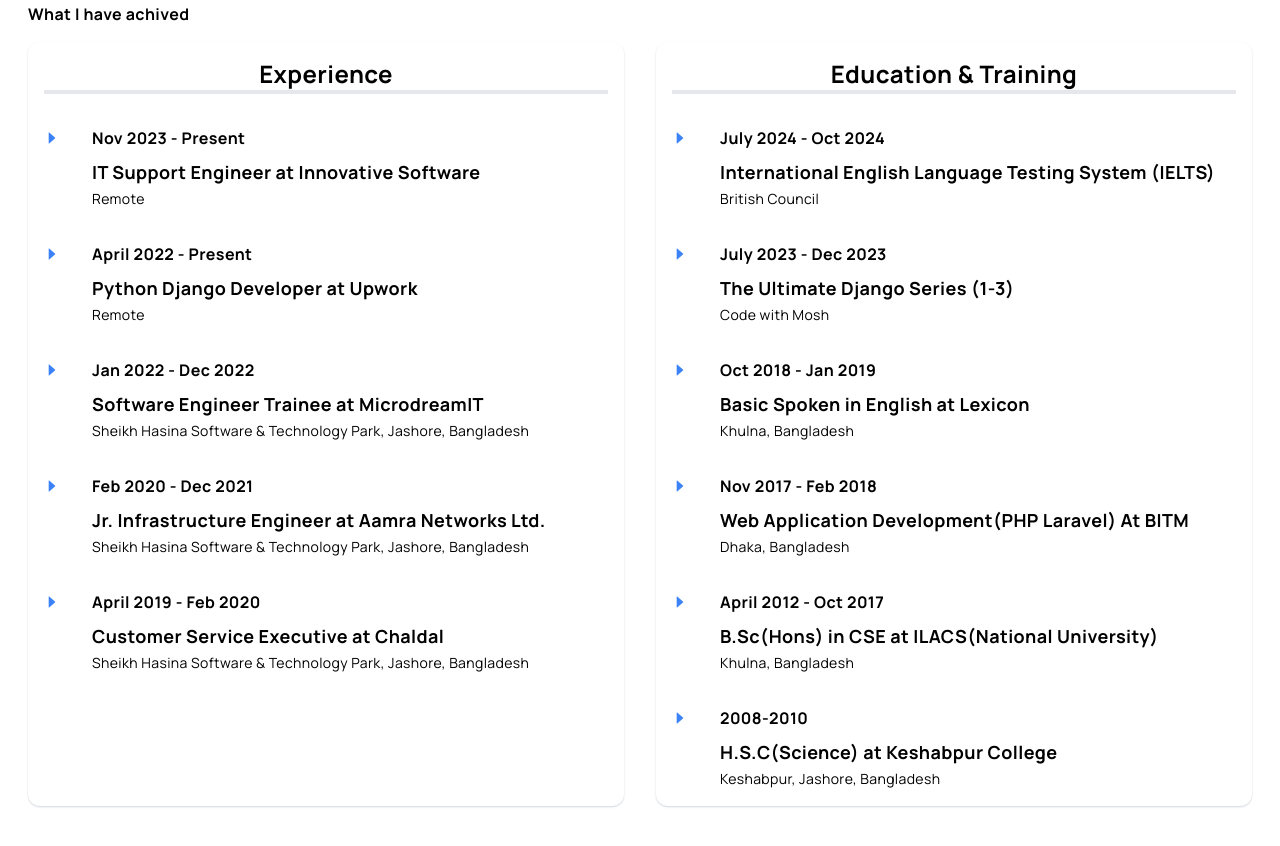
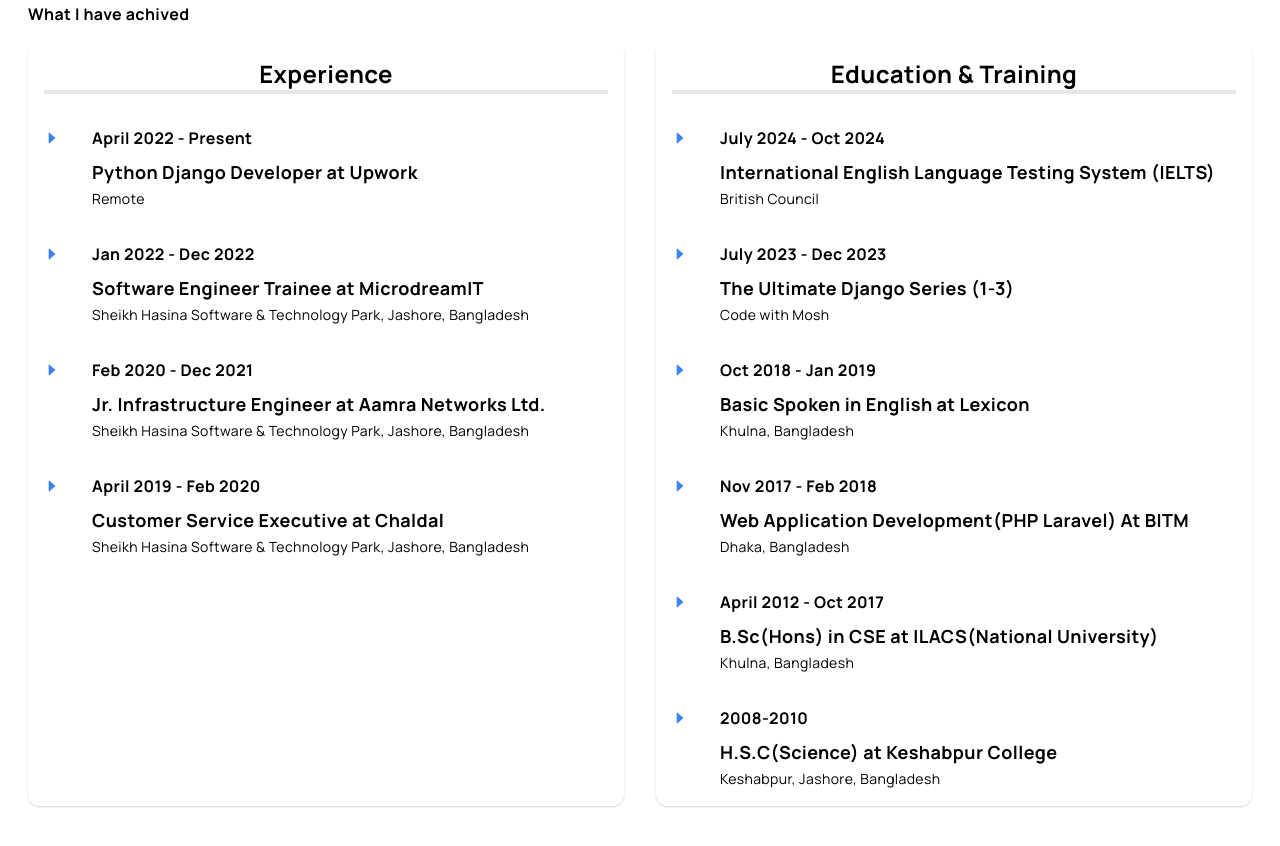
Before and after one commit to mushfiqur-rahman/portfolio, a Next.js app: page / in a window 1280 px wide. Shown: the part 4820-5666 px from the top of the page. Built offline with nearby package versions, Linux system fonts and the light colour scheme.

Commit message:
exp less

```diff
--- a/components/EduExp.jsx
+++ b/components/EduExp.jsx
@@ -37,26 +37,6 @@ const EduExp = () => {
               <div className="col-span-3 lg:col-span-2 w-full h-full shadow-sm shadow-gray-300 rounded-xl p-4">
                 <h2 className="text-center text-2xl border-b-4">Experience</h2>
 
-                {/* Experience Item  */}
-                <Section>
-                  <div className="flex mt-8 md:pl-18">
-                    <div className="mt-1 flex">
-                      <AiFillCaretRight className=" text-blue-500 md:block" />
-                      <div className="md:-mt-1 md:pl-8">
-                        <span className="block font-bold dark:text-slate-200">
-                          Nov 2023 - Present
-                        </span>
-                        <span className="pt-2 block text-lg font-bold">
-                          IT Support Engineer at{" "}
-                          <span className="capitalize">
-                            Innovative Software{" "}
-                          </span>
-                        </span>
-                        <span className="text-sm ">Remote</span>
-                      </div>
-                    </div>
-                  </div>
-                </Section>
 
                 {/* Experience Item  */}
                 <Section>
```
